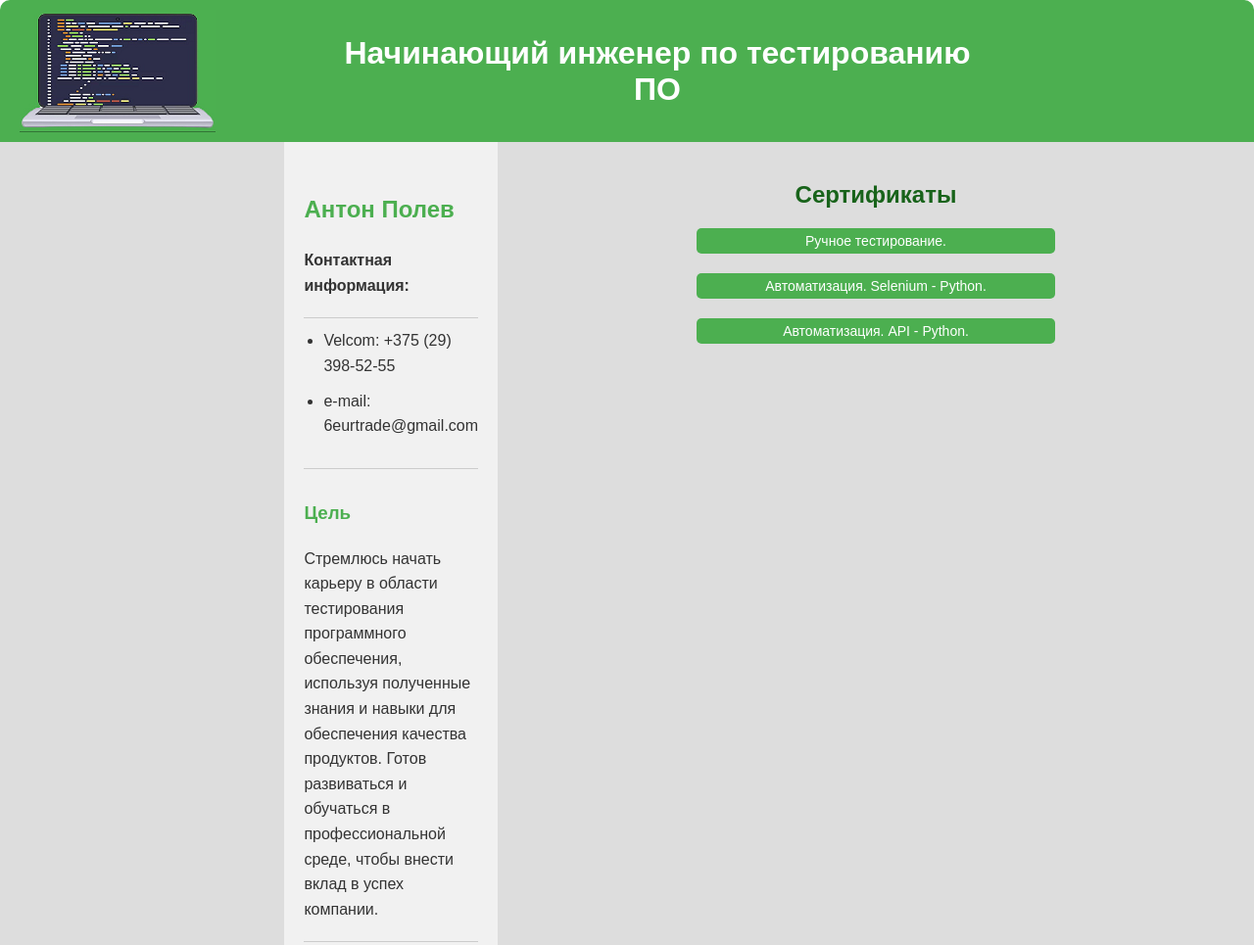
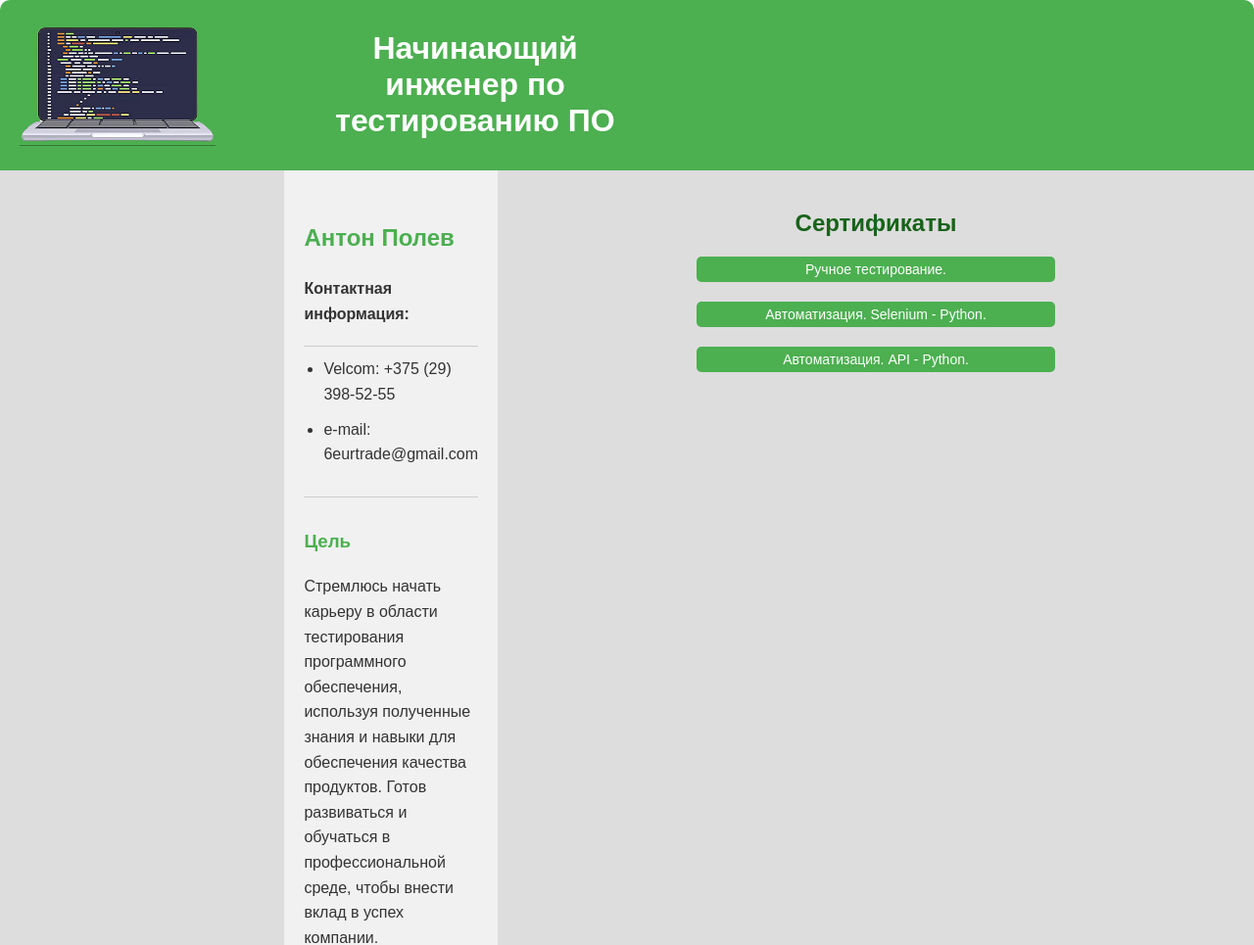
Before and after one commit to Anton-Polev/my_list, a plain HTML site: page index.html in a window 1280 px wide. Shown: the top 965 px of the page at 98% size. Drawn offline with Linux system fonts and the light colour scheme.

Commit message:
Add files via upload

```diff
--- a/styles.css
+++ b/styles.css
@@ -36,7 +36,8 @@ header {
 
 .site-title {
     flex: 1; /* Задает элементу гибкость для заполнения доступного пространства */
-    text-align: center; /* Центрирует текст заголовка */
+    text-align: center; /*Центрирует текст заголовка */
+    padding-right: 30%; /* Отступ слева */
     margin-right: 20%; /* Добавляет правый отступ */
 }
 
```
